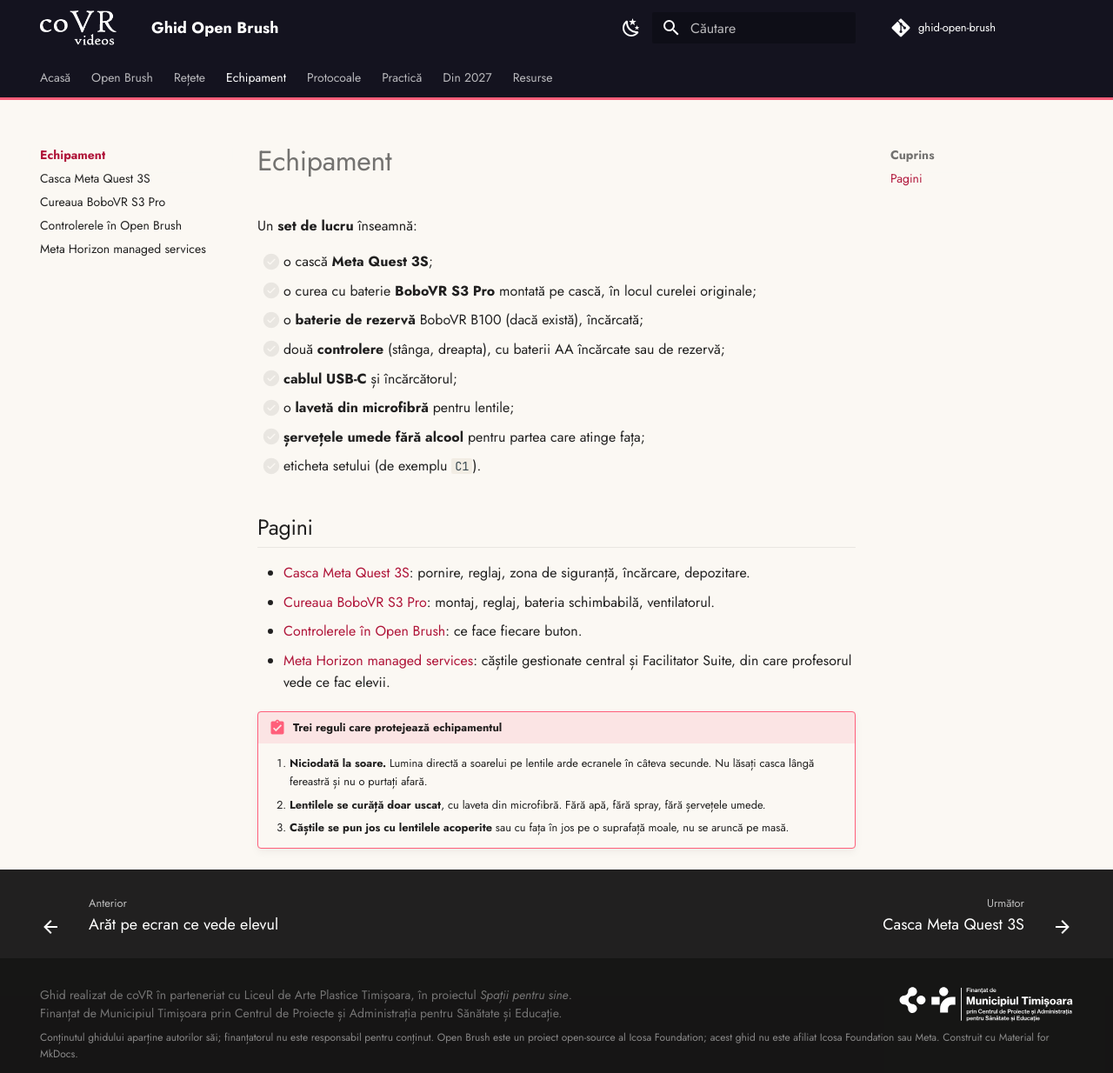
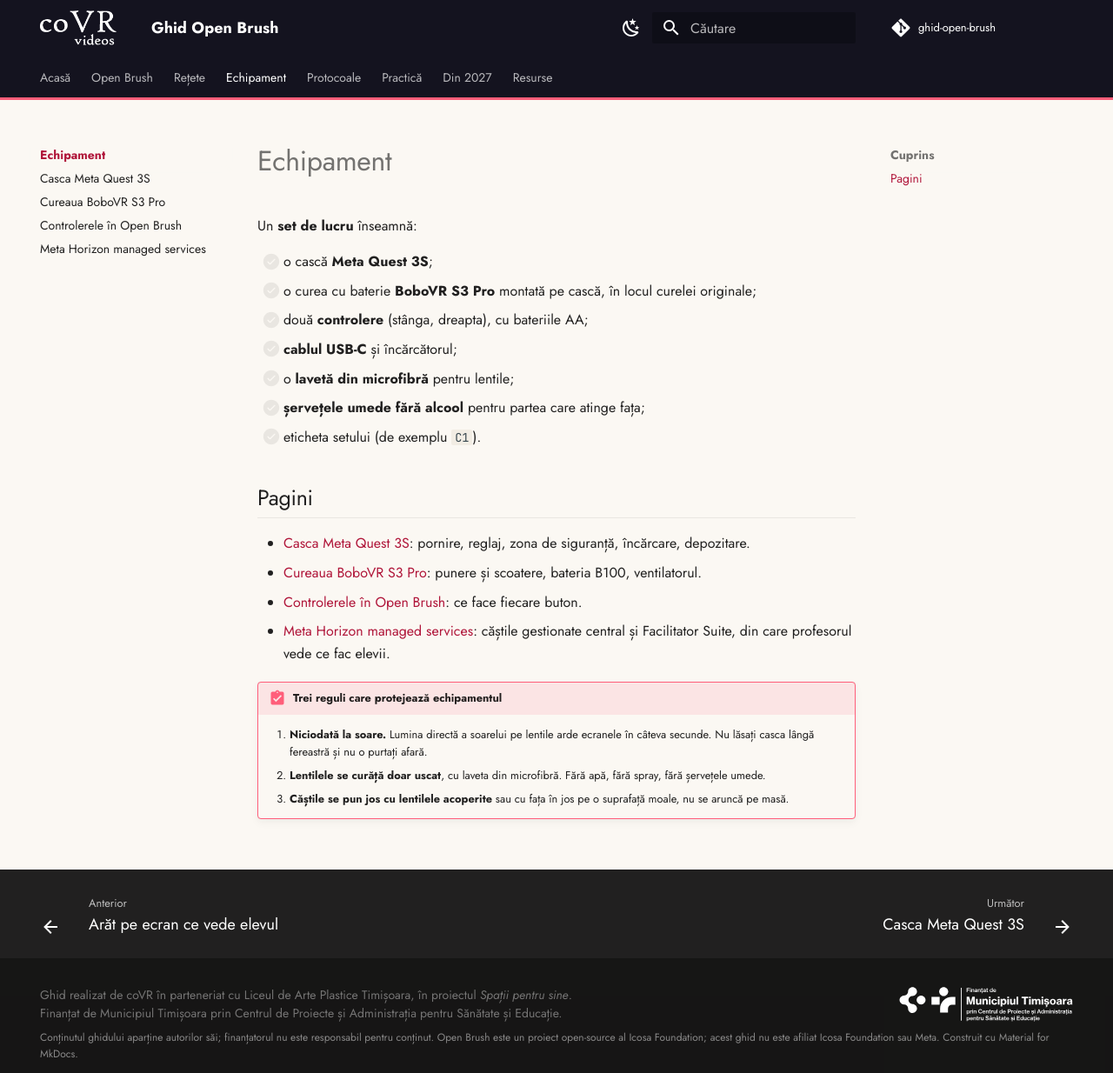
Before and after one commit to MihatKonrad/ghid-open-brush, an MkDocs documentation site: the page built from docs/echipament/index.md, in a window 1280 px wide and 1234 px high. Shown: the whole window at 87% size. Built offline with MkDocs 1.6.1 and Material for MkDocs 9.7.7, drawn with Linux system fonts in a browser that asks for light colours; comment, search, counter and statistics services are not loaded.

Commit message:
Fără baterii de rezervă: o singură baterie B100 per cască
Co-Authored-By: Claude Opus 5.5 <noreply@anthropic.com>
Claude-Session: https://claude.ai/code/session_01E8toVurkcf8mqV6Wy8B7Mo

```diff
--- a/docs/echipament/index.md
+++ b/docs/echipament/index.md
@@ -9,8 +9,7 @@ Un **set de lucru** înseamnă:
 
 - [ ] o cască **Meta Quest 3S**;
 - [ ] o curea cu baterie **BoboVR S3 Pro** montată pe cască, în locul curelei originale;
-- [ ] o **baterie de rezervă** BoboVR B100 (dacă există), încărcată;
-- [ ] două **controlere** (stânga, dreapta), cu baterii AA încărcate sau de rezervă;
+- [ ] două **controlere** (stânga, dreapta), cu bateriile AA;
 - [ ] **cablul USB-C** și încărcătorul;
 - [ ] o **lavetă din microfibră** pentru lentile;
 - [ ] **șervețele umede fără alcool** pentru partea care atinge fața;
@@ -19,7 +18,7 @@ Un **set de lucru** înseamnă:
 ## Pagini
 
 - [Casca Meta Quest 3S](quest-3s.md): pornire, reglaj, zona de siguranță, încărcare, depozitare.
-- [Cureaua BoboVR S3 Pro](bobovr-s3-pro.md): montaj, reglaj, bateria schimbabilă, ventilatorul.
+- [Cureaua BoboVR S3 Pro](bobovr-s3-pro.md): punere și scoatere, bateria B100, ventilatorul.
 - [Controlerele în Open Brush](controlere.md): ce face fiecare buton.
 - [Meta Horizon managed services](horizon-managed-services.md): căștile gestionate central și Facilitator Suite, din care profesorul vede ce fac elevii.
 
```
Also changed, not shown: docs/echipament/bobovr-s3-pro.md (+4 -2 lines), docs/echipament/quest-3s.md (+1 -1 lines), docs/resurse/glosar.md (+0 -1 lines).
